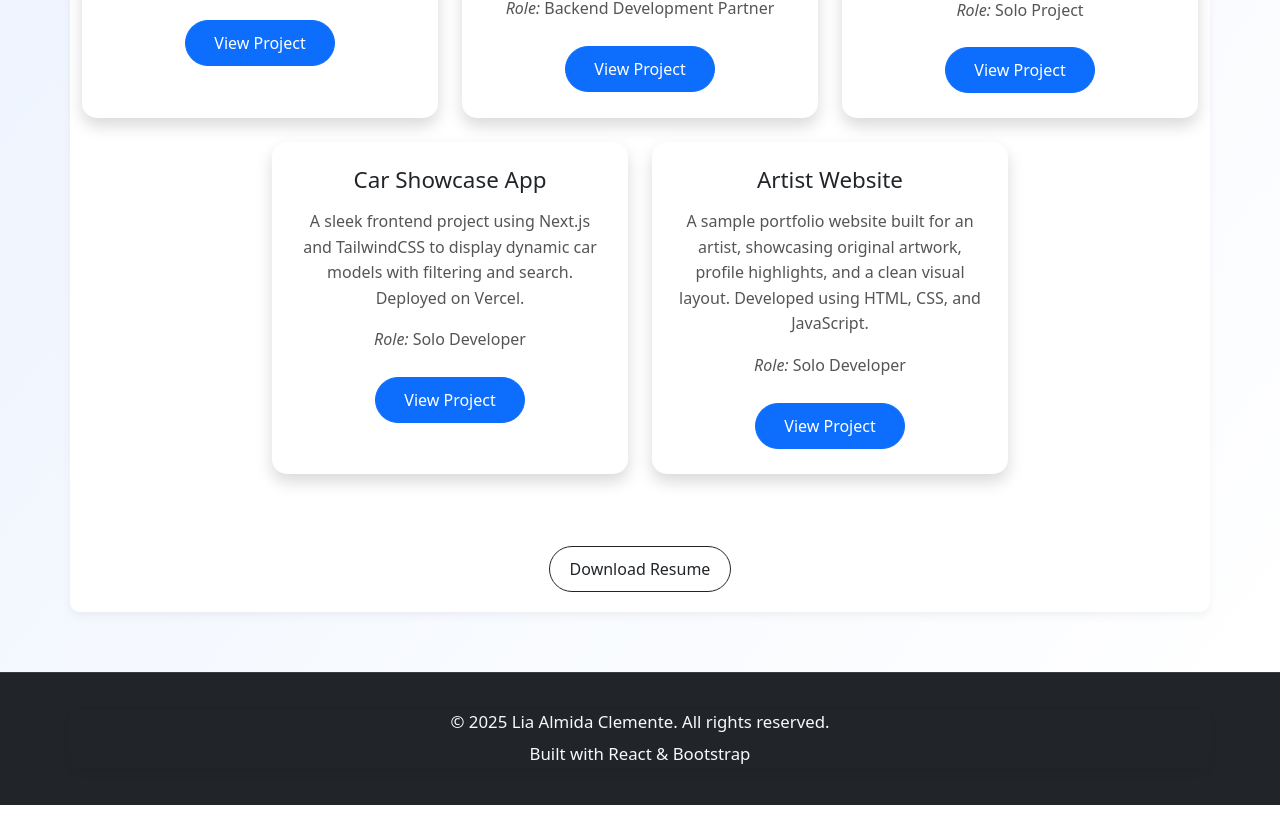
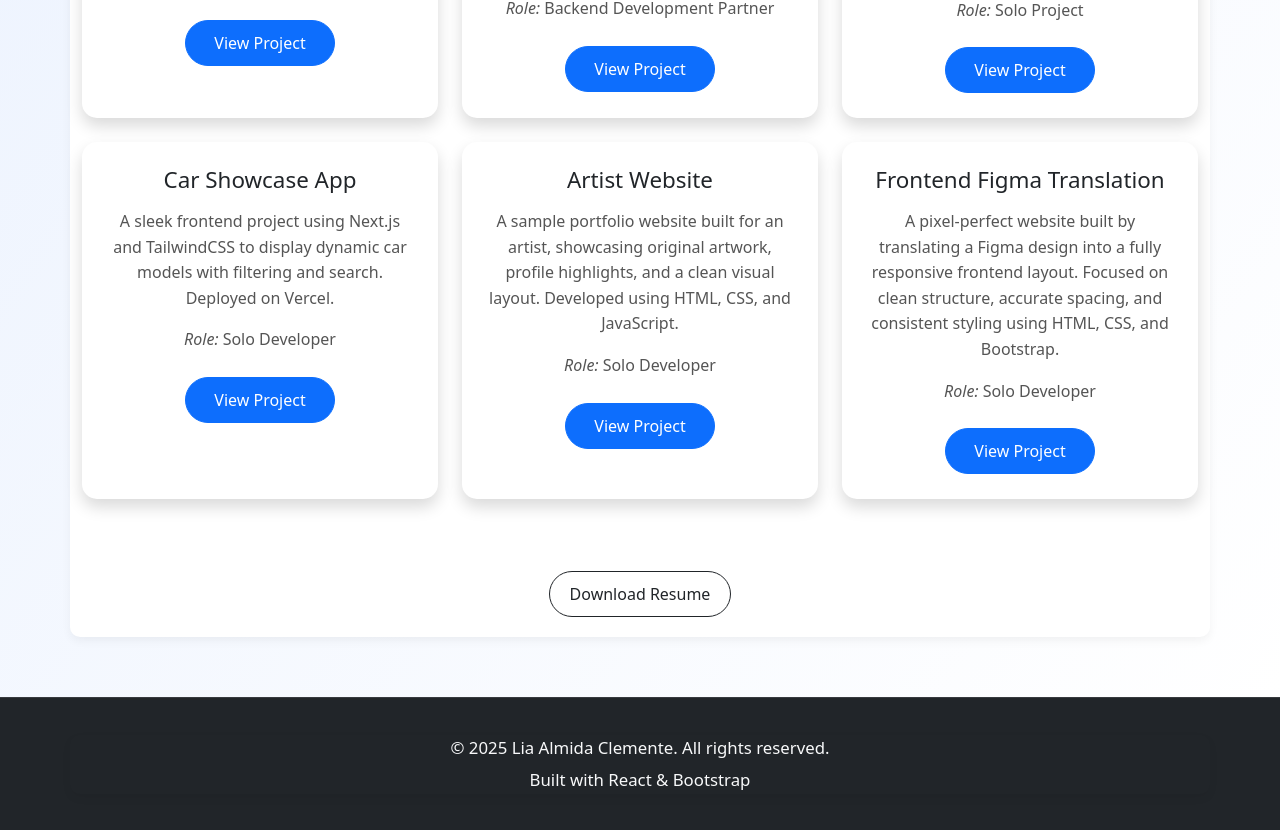
Before and after one commit to liaclemente22/myportfolio, a React (Create React App) app: page /web-dev in a window 1280 px wide. Shown: the part 1020-1850 px from the top of the page. Before the commit the page ends 1825 px from the top, so only its background shows below. Built offline with nearby package versions, Linux system fonts and the light colour scheme.

Commit message:
Added a card project

```diff
--- a/src/pages/WebDev.jsx
+++ b/src/pages/WebDev.jsx
@@ -94,6 +94,18 @@ const WebDev = () => {
             </div>
 
 
+            {/* Jermon Artist Website */}
+            <div className="col-md-4 mb-4">
+              <div className="portfolio-card h-100 text-center shadow">
+                <h4>Frontend Figma Translation</h4>
+                <p>A pixel-perfect website built by translating a Figma design into a fully responsive frontend layout. Focused on clean structure, accurate spacing, and consistent styling using HTML, CSS, and Bootstrap.</p>
+                <p><em>Role:</em> Solo Developer</p>
+                <a href="https://liaclemente22.github.io/figma-to-frontend-website/" target="_blank" className="btn btn-primary mt-2">View Project</a>
+              </div>
+            </div>
+
+
+
           </div>
         </section>
 
```
